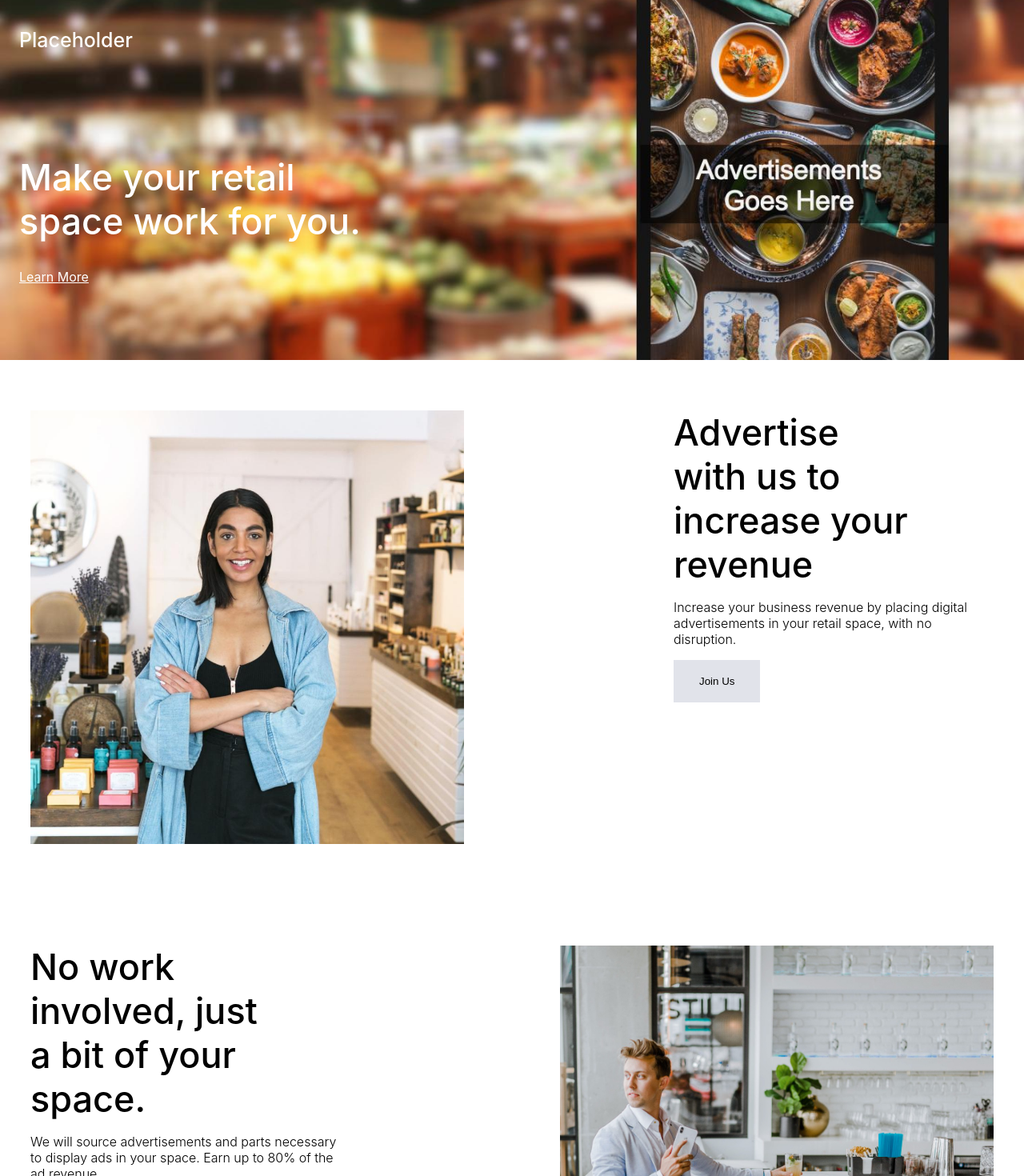
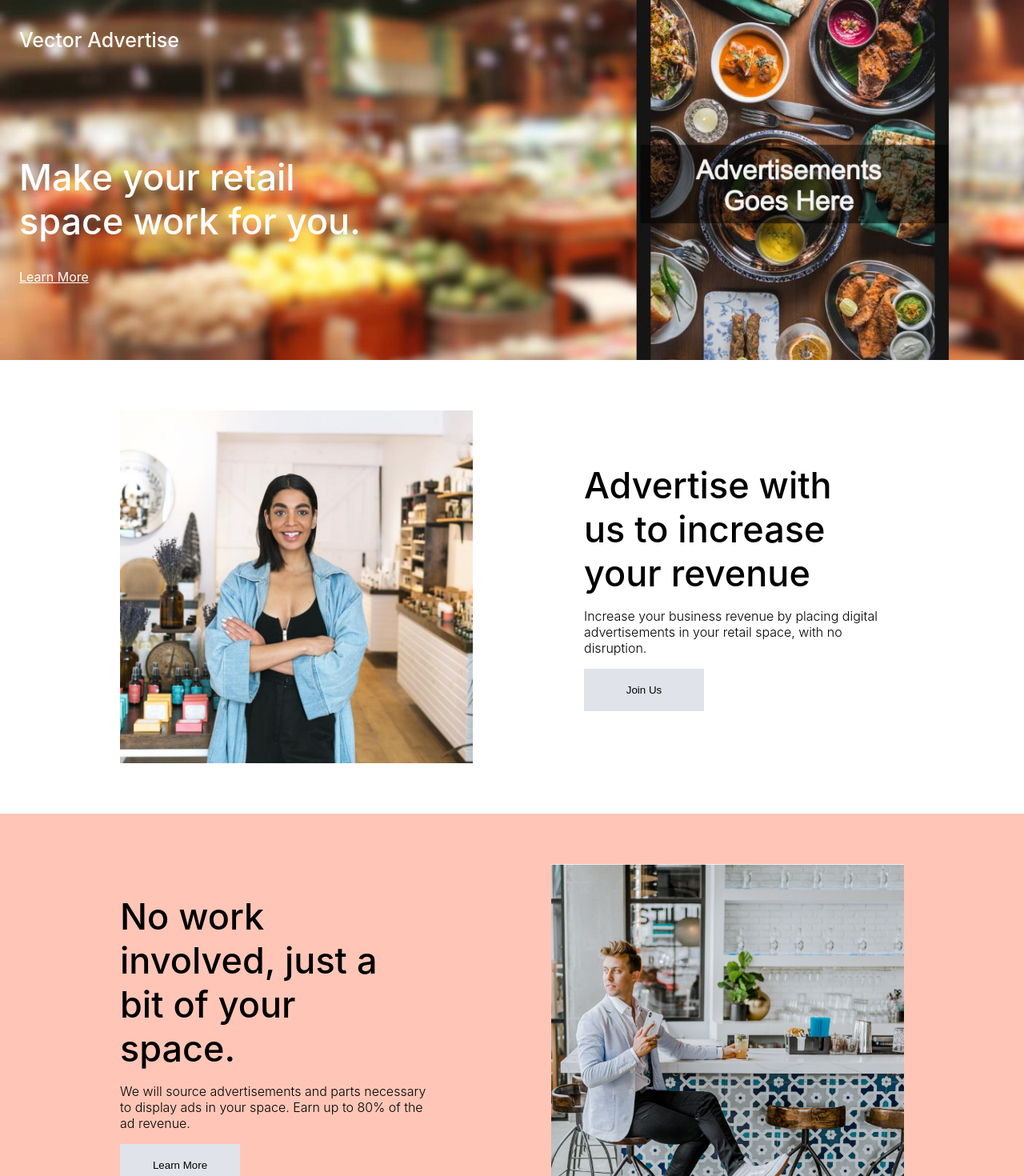
Before and after one commit to dickson-tong/de-landing, a React (Create React App) app: page /earn in a window 1280 px wide. Shown: the top 1470 px of the page at 80% size. Built offline with nearby package versions, Linux system fonts and the light colour scheme.

Commit message:
update padding, add name to title

```diff
--- a/public/index.html
+++ b/public/index.html
@@ -24,7 +24,7 @@
       work correctly both with client-side routing and a non-root public URL.
       Learn how to configure a non-root public URL by running `npm run build`.
     -->
-    <title>React App</title>
+    <title>Vector Advertise</title>
 
     <!-- Start Single Page Apps for GitHub Pages -->
     <script type="text/javascript">
--- a/src/App.js
+++ b/src/App.js
@@ -15,6 +15,9 @@ import MountedImage from './mounted.jpg';
 import StandingImage from './standing.jpg';
 
 const EDMUND_GRAY = '#e1e3ea';
+const MIDDLE_BLUE_GREEN = '#ffc6b7';
+const GREEN_SHEEN = '#8BB8A8';
+const PINK_LACE = '#FFD5FF';
 
 const TH = (props) => {
   return (
@@ -46,17 +49,18 @@ const Button = (props) => {
     <button {...props} style={{
       border: 'none',
       padding: '19px 32px', backgroundColor: isHover ? '#bfb1c4' : EDMUND_GRAY, cursor: 'pointer', boxShadow: 'none', textShadow: 'none', outline: 'none',
+      width: '150px'
     }} onMouseEnter={() => setHover(true)} onMouseLeave={() => setHover(false)}>{props.children}</button>
   );
 };
 
 const MidSection = (props) => {
-  const {dir, picture, header, text, button} = props;
+  const {dir, picture, header, text, button, color} = props;
   return (
-    <section style={{justifyContent: 'space-between', backgroundColor: 'white', padding: '63px 38px', display: 'flex', flexDirection: dir === 'left' ? 'row' : 'row-reverse'}}>
+    <section style={{justifyContent: 'space-between', backgroundColor: color, padding: '63px 150px', display: 'flex', flexDirection: dir === 'left' ? 'row' : 'row-reverse'}}>
       {picture}
-      <div style={{width: '400px'}}>
-        <div style={{width: '300px', marginBottom: '16px', fontSize: '45px', fontWeight: 500, lineHeight: '55px', color: 'black'}}>{header}</div>
+      <div style={{width: '400px', display: 'flex', flexDirection: 'column', justifyContent: 'center'}}>
+        <div style={{width: '350px', marginBottom: '16px', fontSize: '45px', fontWeight: 500, lineHeight: '55px', color: 'black'}}>{header}</div>
         <div style={{marginBottom: '16px', fontSize: '16px', fontWeight: 300, color: 'black'}}>{text}</div>
         <Button>{button.text}</Button>
       </div>
@@ -99,7 +103,7 @@ const Earn = () => {
         flexDirection:  'column'
       }}>
         <div style={{display: 'flex', justifyContent: 'space-between', alignItems: 'center', height: '100px'}}>
-          <div style={{color: 'white', fontSize: '25px', fontWeight: 500, lineHeight: '36px'}}>Placeholder</div>
+          <div style={{color: 'white', fontSize: '25px', fontWeight: 500, lineHeight: '36px'}}>Vector Advertise</div>
         </div>
         <div style={{width: '450px', display: 'flex', justifyContent: 'center', flexDirection: 'column', flexGrow: 1}}>
           <div style={{color: 'white', fontSize: '45px', fontWeight: 500, marginBottom: '32px'}}>Make your retail space work for you.</div>
@@ -113,6 +117,7 @@ const Earn = () => {
           button={{text: 'Join Us'}}
           dir={'left'}
           picture={<img style={{width: '45%', height: 'auto'}} src={BusinessOwnerImage} />}
+          color={'white'}
         />
         <MidSection
           header={'No work involved, just a bit of your space.'}
@@ -120,9 +125,10 @@ const Earn = () => {
           button={{text: 'Learn More'}}
           dir={'right'}
           picture={<img style={{width: '45%', height: 'auto'}} src={RelaxImage} />}
+          color={MIDDLE_BLUE_GREEN}
         />
       </section>
-      <section style={{padding: '63px 38px'}}>
+      <section style={{padding: '63px 150px', backgroundColor: 'white'}}>
         <div style={{width: '400px'}}>
           <div style={{fontSize: '45px', color: 'black', marginBottom: '16px'}}>Plans</div>
           <div style={{fontSize: '16px', color: 'black', marginBottom: '16px'}}>Find the plan that works best for you business.</div>
```
